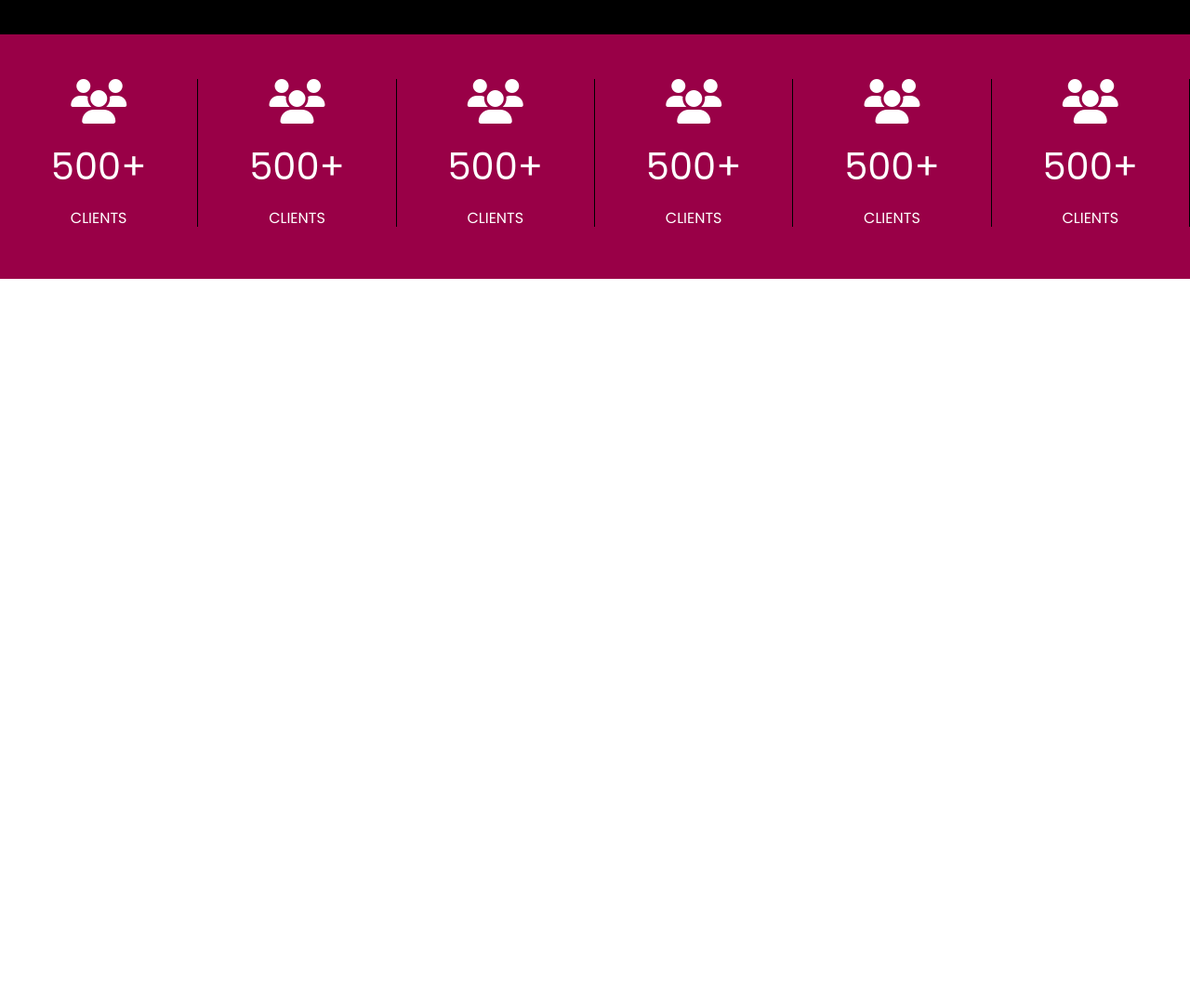
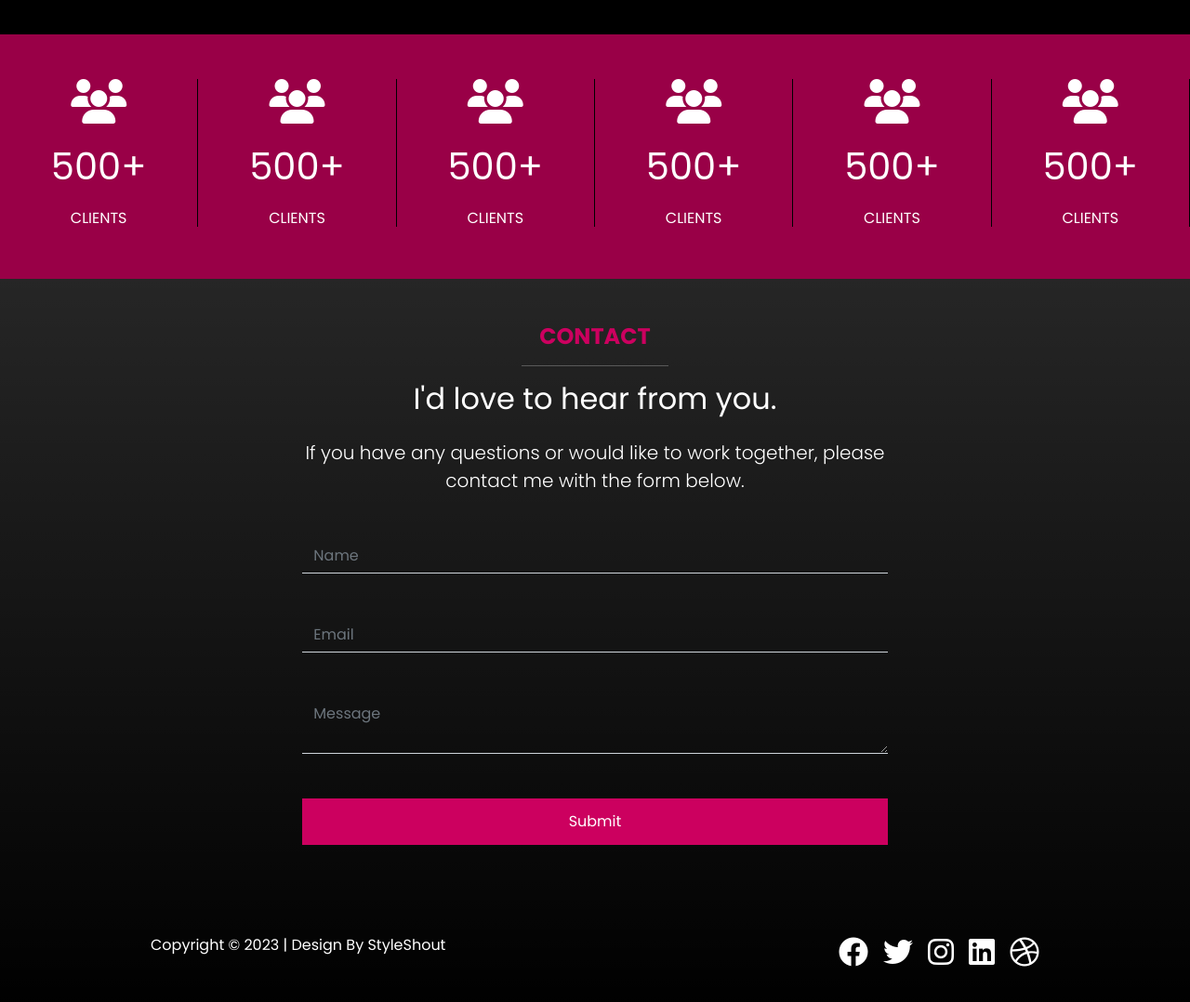
Before and after one commit to chase104/bootstrap-portfolio-practice, a website: page index.html in a window 1280 px wide. Shown: the part 4389-5467 px from the top of the page at 93% size. Before the commit the page ends 4689 px from the top, so only its background shows below. Drawn offline with nearby package versions, Linux system fonts and the light colour scheme; files that its build step writes are made by us from their sources.

Commit message:
add contact section in html

```diff
--- a/index.html
+++ b/index.html
@@ -416,6 +416,77 @@
       </div>
     </section>
 
+    <section class="contact text-bg-dark bg-gradient py-5">
+      <div class="container">
+        <div class="row">
+          <div class="col-md-8 offset-md-2">
+            <div class="text-center mb-5">
+              <h4 class="text-uppercase fw-bold text-primary">Contact</h4>
+              <hr class="w-25 mx-auto" />
+              <h2 class="mb-4">I'd love to hear from you.</h2>
+              <p class="lead">
+                If you have any questions or would like to work together, please
+                contact me with the form below.
+              </p>
+            </div>
+
+            <!-- Form -->
+            <form name="contact" netlify>
+              <div class="mb-5">
+                <input
+                  type="text"
+                  class="form-control bg-transparent border-top-0 border-start-0 border-end-0 rounded-0 border-muted text-white"
+                  name="name"
+                  placeholder="Name"
+                />
+              </div>
+              <div class="mb-5">
+                <input
+                  type="email"
+                  class="form-control bg-transparent border-top-0 border-start-0 border-end-0 rounded-0 border-muted text-white"
+                  name="email"
+                  placeholder="Email"
+                />
+              </div>
+              <div class="mb-5">
+                <textarea
+                  class="form-control bg-transparent border-top-0 border-start-0 border-end-0 rounded-0 border-muted text-white"
+                  name="message"
+                  placeholder="Message"
+                ></textarea>
+              </div>
+              <div class="mb-5 d-grid">
+                <button type="submit" class="btn btn-primary">Submit</button>
+              </div>
+            </form>
+          </div>
+        </div>
+        <!-- Footer -->
+        <div class="d-flex mt-5">
+          <p class="flex-grow-1">
+            Copyright &copy; 2023 | Design By StyleShout
+          </p>
+          <div class="hstack gap-3">
+            <a href="#">
+              <i class="fab fa-facebook fa-2x text-white"></i>
+            </a>
+            <a class="text-decoration-none" href="#">
+              <i class="fab fa-twitter fa-2x text-white"></i>
+            </a>
+            <a class="text-decoration-none" href="#">
+              <i class="fab fa-instagram fa-2x text-white"></i>
+            </a>
+            <a class="text-decoration-none" href="#">
+              <i class="fab fa-linkedin fa-2x text-white"></i>
+            </a>
+            <a class="text-decoration-none" href="#">
+              <i class="fab fa-dribbble fa-2x text-white"></i>
+            </a>
+          </div>
+        </div>
+      </div>
+    </section>
+
     <script src="js/bootstrap.bundle.min.js"></script>
     <script src="js/lightbox-plus-jquery.min.js"></script>
     <script src="js/script.js"></script>
```
